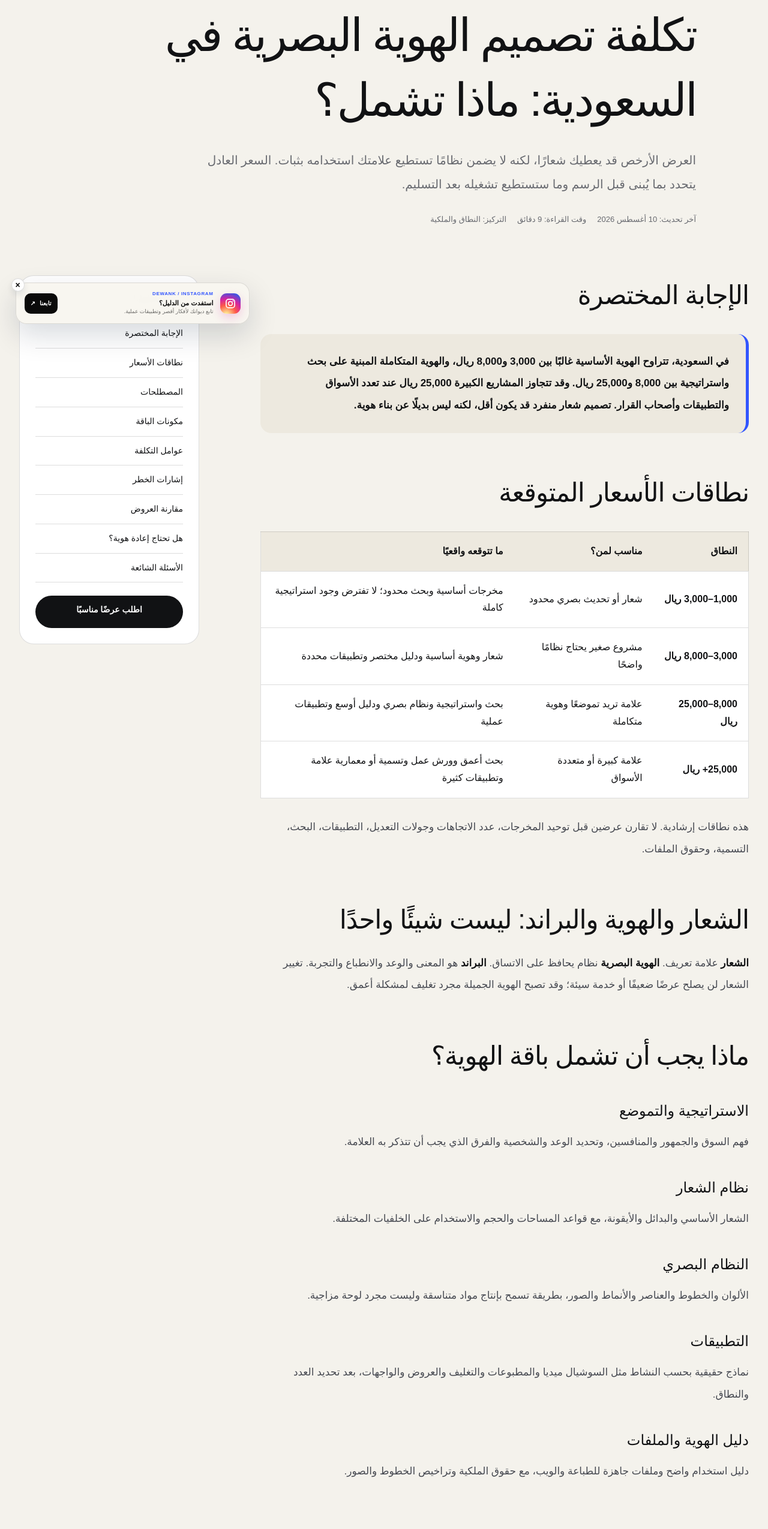
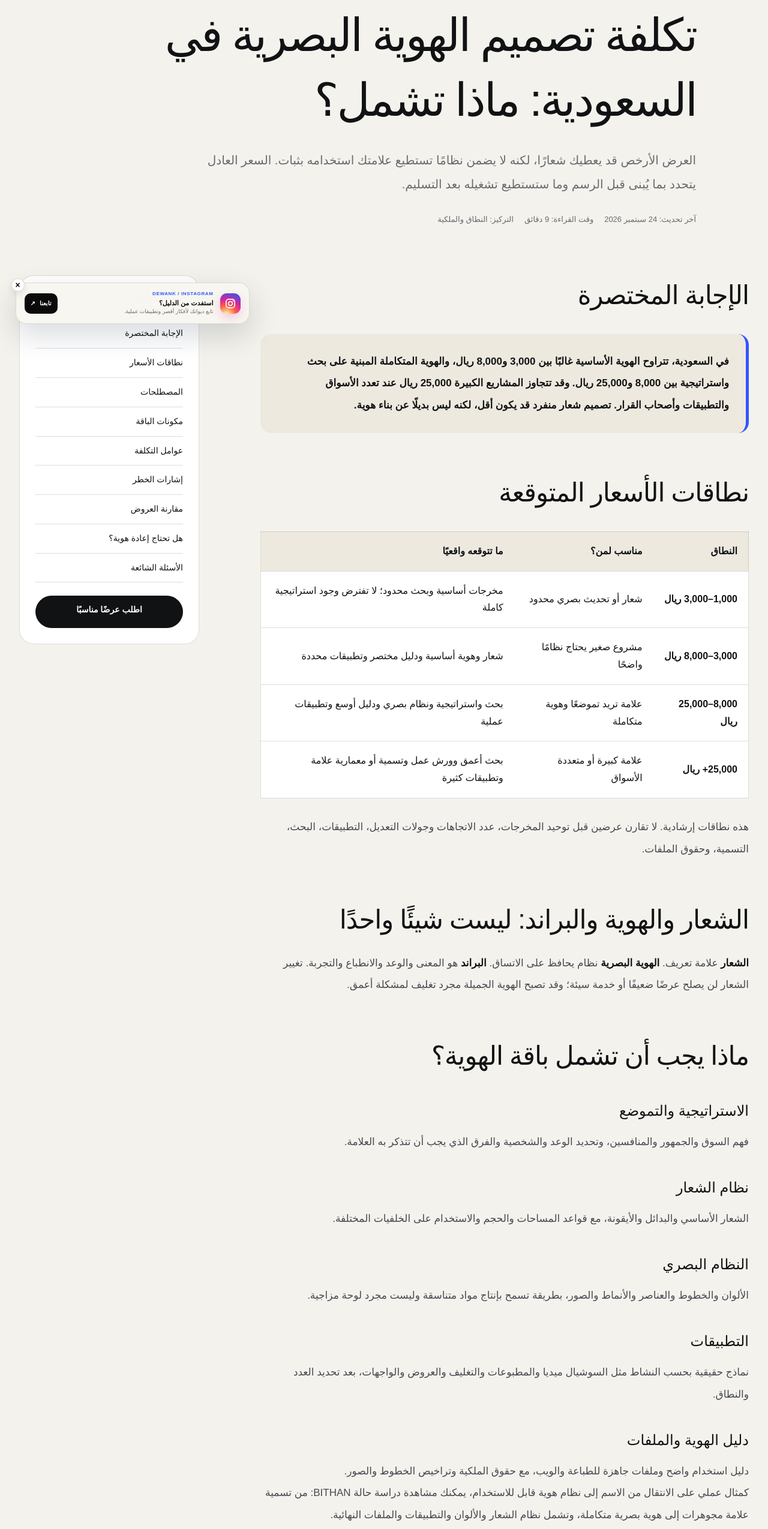
Before and after one commit to mohammedrashad2011-ui/Dewank-2026-website, a Next.js app: page /guides/branding-identity-cost-saudi-arabia in a window 1280 px wide. Shown: the part 234-2783 px from the top of the page at 60% size. Built offline with nearby package versions, Linux system fonts and the light colour scheme; a web font is replaced by a local one.

Commit message:
Link branding cost guide to BITHAN case study

```diff
--- a/app/guides/branding-identity-cost-saudi-arabia/page.tsx
+++ b/app/guides/branding-identity-cost-saudi-arabia/page.tsx
@@ -32,7 +32,7 @@ const deliverables = [
 export default function BrandingIdentityCostGuide() {
   const url = `${siteUrl}/guides/branding-identity-cost-saudi-arabia`;
   const schema = { "@context": "https://schema.org", "@graph": [
-    { "@type": "Article", "@id": `${url}#article`, headline: title, description, inLanguage: "ar", datePublished: "2026-08-04", dateModified: "2026-08-10", mainEntityOfPage: url, author: { "@id": organizationId }, publisher: { "@id": organizationId }, about: ["تصميم الهوية البصرية", "أسعار البراندنج في السعودية", "بناء العلامة التجارية"] },
+    { "@type": "Article", "@id": `${url}#article`, headline: title, description, inLanguage: "ar", datePublished: "2026-08-04", dateModified: "2026-09-24", mainEntityOfPage: url, author: { "@id": organizationId }, publisher: { "@id": organizationId }, about: ["تصميم الهوية البصرية", "أسعار البراندنج في السعودية", "بناء العلامة التجارية"] },
     { "@type": "FAQPage", "@id": `${url}#faq`, mainEntity: faqs.map((faq) => ({ "@type": "Question", name: faq.question, acceptedAnswer: { "@type": "Answer", text: faq.answer } })) },
     { "@type": "BreadcrumbList", itemListElement: [{ "@type": "ListItem", position: 1, name: "الرئيسية", item: siteUrl }, { "@type": "ListItem", position: 2, name: "أدلة النمو", item: `${siteUrl}/guides` }, { "@type": "ListItem", position: 3, name: title, item: url }] },
   ] };
@@ -44,7 +44,7 @@ export default function BrandingIdentityCostGuide() {
         <nav className="article-breadcrumbs" aria-label="مسار الصفحة"><Link href="/">الرئيسية</Link><span>/</span><Link href="/guides">أدلة النمو</Link><span>/</span><span>البراندنج</span></nav>
         <h1>{title}</h1>
         <p>العرض الأرخص قد يعطيك شعارًا، لكنه لا يضمن نظامًا تستطيع علامتك استخدامه بثبات. السعر العادل يتحدد بما يُبنى قبل الرسم وما ستستطيع تشغيله بعد التسليم.</p>
-        <div className="article-meta"><span>آخر تحديث: 10 أغسطس 2026</span><span>وقت القراءة: 9 دقائق</span><span>التركيز: النطاق والملكية</span></div>
+        <div className="article-meta"><span>آخر تحديث: 24 سبتمبر 2026</span><span>وقت القراءة: 9 دقائق</span><span>التركيز: النطاق والملكية</span></div>
       </header>
       <div className="article-layout shell">
         <div className="article-body">
@@ -62,6 +62,7 @@ export default function BrandingIdentityCostGuide() {
           <p><strong>الشعار</strong> علامة تعريف. <strong>الهوية البصرية</strong> نظام يحافظ على الاتساق. <strong>البراند</strong> هو المعنى والوعد والانطباع والتجربة. تغيير الشعار لن يصلح عرضًا ضعيفًا أو خدمة سيئة؛ وقد تصبح الهوية الجميلة مجرد تغليف لمشكلة أعمق.</p>
           <h2 id="included">ماذا يجب أن تشمل باقة الهوية؟</h2>
           {deliverables.map(([heading, body]) => <section key={heading}><h3>{heading}</h3><p>{body}</p></section>)}
+          <p>كمثال عملي على الانتقال من الاسم إلى نظام هوية قابل للاستخدام، يمكنك مشاهدة <Link href="/work/bithan">دراسة حالة BITHAN: من تسمية علامة مجوهرات إلى هوية بصرية متكاملة</Link>، وتشمل نظام الشعار والألوان والتطبيقات والملفات النهائية.</p>
           <h2 id="drivers">ما الذي يرفع التكلفة؟</h2>
           <p>عمق البحث، عدد الأسواق واللغات، الحاجة إلى تسمية، تعدد أصحاب القرار، عدد الاتجاهات والتعديلات، حجم دليل الهوية، عدد التطبيقات، وسرعة التسليم. كل تطبيق إضافي ليس مجرد وضع الشعار؛ يجب اختباره داخل سياق حقيقي. وإذا لم يُحسم الاسم بعد، راجع <Link href="/guides/how-to-choose-brand-name-saudi-arabia">دليل اختيار اسم العلامة التجارية</Link> قبل الاستثمار في التصميم.</p>
           <h2 id="red-flags">إشارات خطر قبل التعاقد</h2>
```
